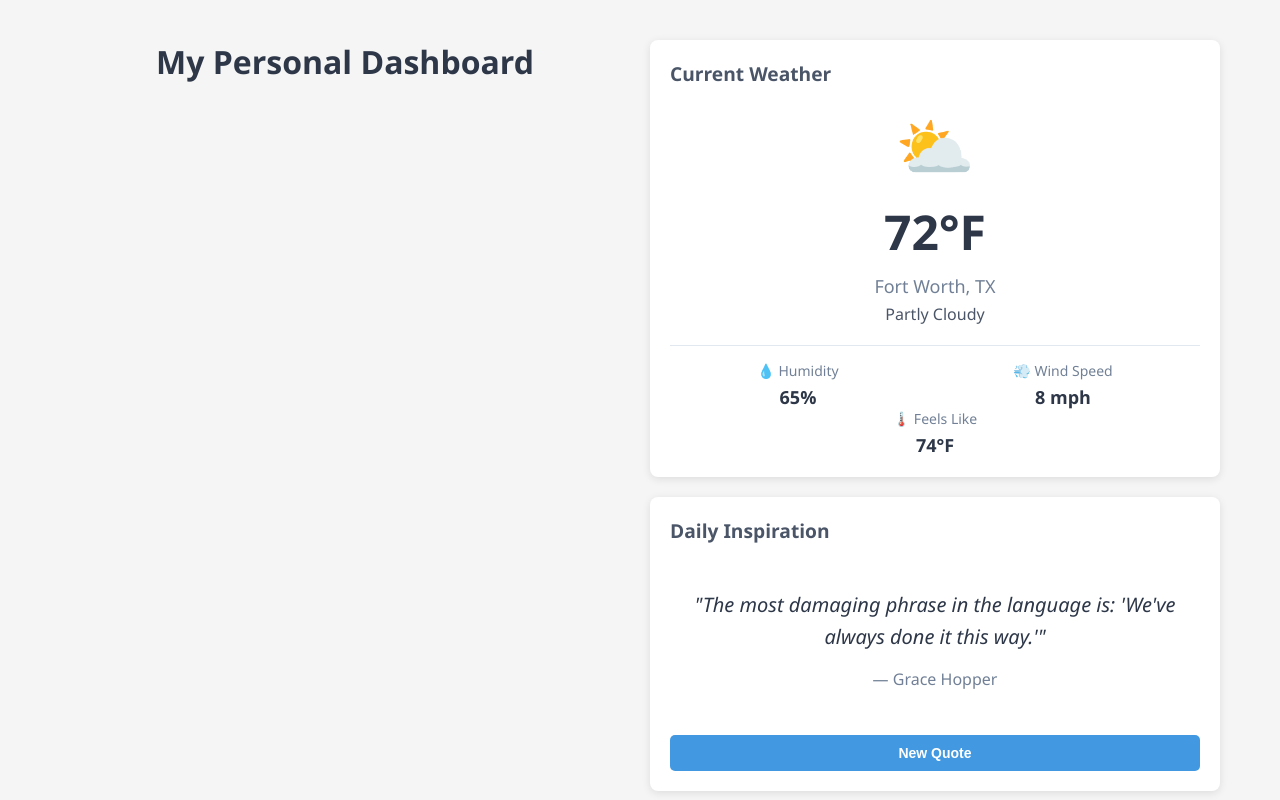
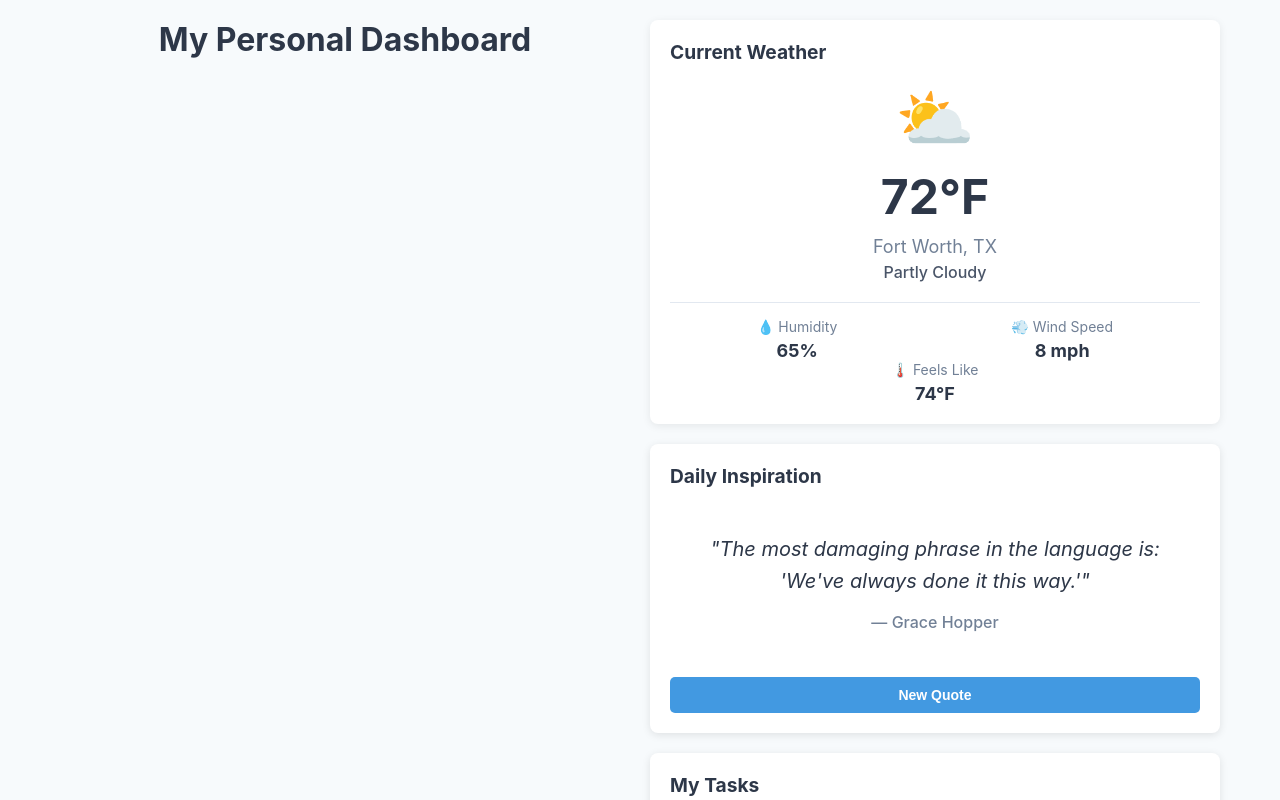
Before and after one commit to sllenzie/writ40363-portfolio-lenzie, a plain HTML site: page projects/project3-dashboard/index.html in a window 1280 px wide. Shown: the top 800 px of the page. Drawn offline with Linux system fonts and the light colour scheme.

Commit message:
changing colors to variables

```diff
--- a/projects/project3-dashboard/css/styles.css
+++ b/projects/project3-dashboard/css/styles.css
@@ -48,9 +48,11 @@
 }
 
 body {
-    font-family: 'Segoe UI', Tahoma, Geneva, Verdana, sans-serif;
-    background: #f5f5f5;
-    padding: 20px;
+  margin: 0;
+  padding: 0;
+  font-family: -apple-system, BlinkMacSystemFont, 'Segoe UI', Roboto, sans-serif;
+  background: var(--color-bg-light);
+  color: var(--color-text-dark);
 }
 
 header {
@@ -59,7 +61,7 @@ header {
 }
 
 header h1 {
-    color: #2d3748;
+    color: var(--color-text-dark);
 }
 
 .widgets-container {
@@ -69,16 +71,15 @@ header h1 {
 }
 
 .widget {
-    background: white;
-    padding: 20px;
-    border-radius: 8px;
-    box-shadow: 0 2px 8px rgba(0, 0, 0, 0.1);
-    min-height: 200px;
+  background: var(--color-bg-white);
+  padding: var(--space-md);
+  border-radius: 8px;
+  box-shadow: var(--shadow-sm);
 }
 
 .widget h2 {
     margin-bottom: 15px;
-    color: #4a5568;
+    color: var(--color-text-dark);
     font-size: 1.2em;
 }
 
@@ -113,13 +114,13 @@ header h1 {
 .weather-temp {
     font-size: 48px;
     font-weight: bold;
-    color: #2d3748;
+    color: var(--color-text-dark);
     margin: 10px 0;
 }
 
 .weather-location {
     font-size: 18px;
-    color: #718096;
+    color: var(--color-text-muted);
     margin: 5px 0;
 }
 
@@ -133,7 +134,7 @@ header h1 {
     display: flex;
     justify-content: space-around;
     padding-top: 15px;
-    border-top: 1px solid #e2e8f0;
+    border-top: 1px solid var(--color-border);
     margin-top: 15px;
 }
 
@@ -144,13 +145,13 @@ header h1 {
 .weather-detail span {
     display: block;
     font-size: 14px;
-    color: #718096;
+    color: var(--color-text-muted);
     margin-bottom: 5px;
 }
 
 .weather-detail strong {
     font-size: 18px;
-    color: #2d3748;
+    color: var(--color-text-dark) ;
 }
 
 /* Error Message Styles */
@@ -165,7 +166,7 @@ header h1 {
 }
 
 .error-message p {
-    color: #e53e3e;
+    color: var(--color-error);
     font-size: 16px;
     margin: 5px 0;
 }
@@ -195,7 +196,7 @@ header h1 {
 .quote-text {
   font-size: 20px;
   line-height: 1.6;
-  color: #2d3748;
+  color: var(--color-text-dark);
   font-style: italic;
   margin-bottom: 15px;
   max-width: 600px;
@@ -203,7 +204,7 @@ header h1 {
 
 .quote-author {
   font-size: 16px;
-  color: #718096;
+  color: var(--color-text-muted) ;
   font-weight: 500;
 }
 
@@ -282,7 +283,7 @@ header h1 {
 }
 
 .task-stats .stat strong {
-  color: #2d3748;
+  color: var(--color-text-dark);
 }
 
 .tasks-list {
@@ -295,7 +296,7 @@ header h1 {
   align-items: center;
   gap: 10px;
   padding: 12px;
-  border: 1px solid #e2e8f0;
+  border: 1px solid var(--color-border);
   border-radius: 5px;
   margin-bottom: 8px;
   transition: background 0.2s ease;
@@ -314,7 +315,7 @@ header h1 {
 .task-item .task-text {
   flex: 1;
   font-size: 14px;
-  color: #2d3748;
+  color: var(--color-text-dark);
 }
 
 .task-item.completed .task-text {
@@ -324,7 +325,7 @@ header h1 {
 
 .btn-delete {
   padding: 6px 12px;
-  background: #fc8181;
+  background: var(--color-error-border);
   color: white;
   border: none;
   border-radius: 4px;
```
